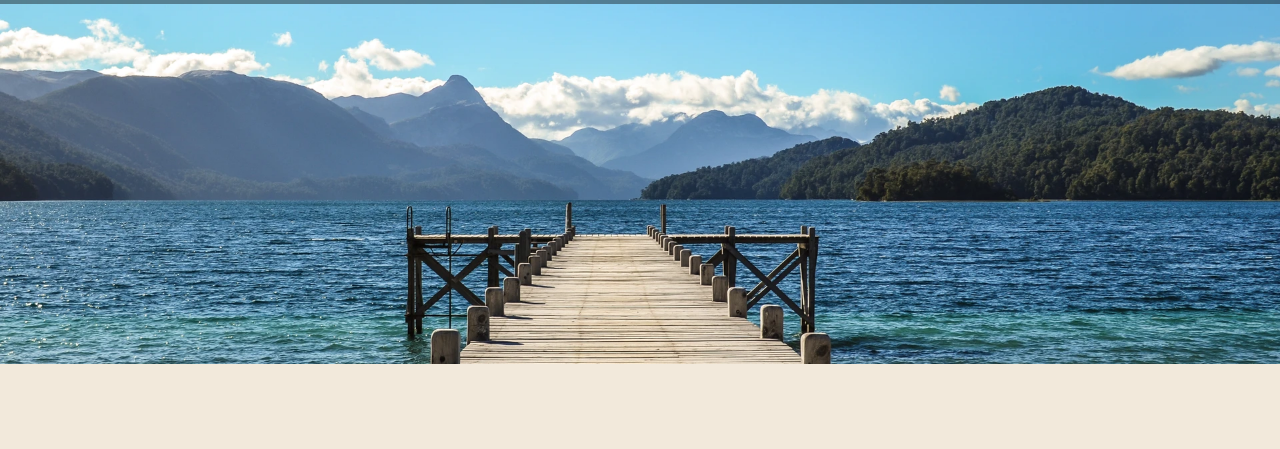
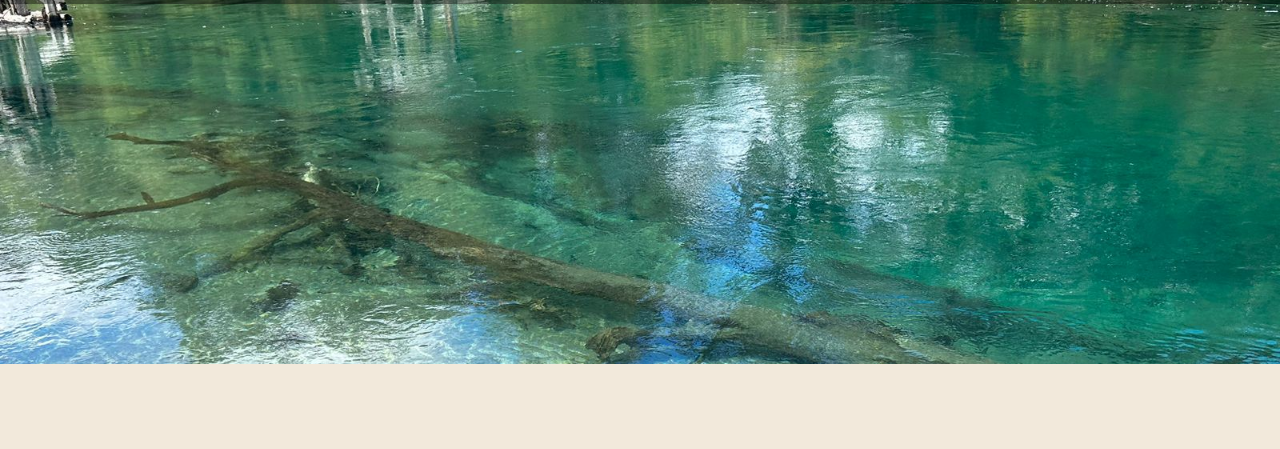
Before and after one commit to Macsiguidi/happyhostweb, a plain HTML site: page propietarios.html in a window 1280 px wide. Shown: the part 86-535 px from the top of the page. Drawn offline with Linux system fonts and the light colour scheme.

Commit message:
cambio fondo propietario

```diff
--- a/propietarios.css
+++ b/propietarios.css
@@ -8,7 +8,7 @@ body {
 
   /* HEADER */
   .fondo-header {
-    background-image: url('imagenes/Fondo/muelle.webp'); /* cambiá por tu imagen real */
+    background-image: url('imagenes/Fondo/agua.jpg'); /* cambiá por tu imagen real */
     background-size: cover;
     background-position: center 20%;
     min-height: 450px;
```
